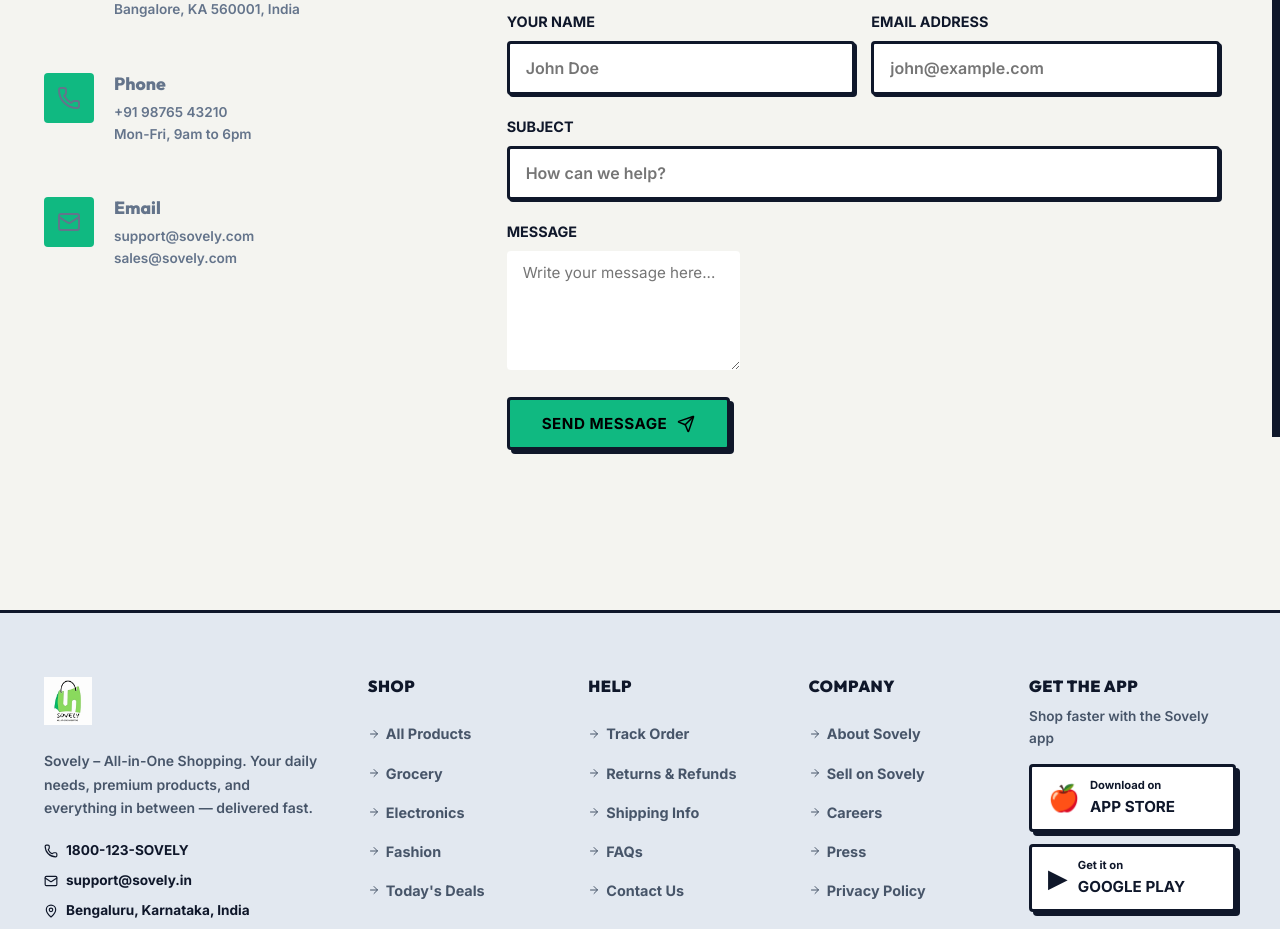
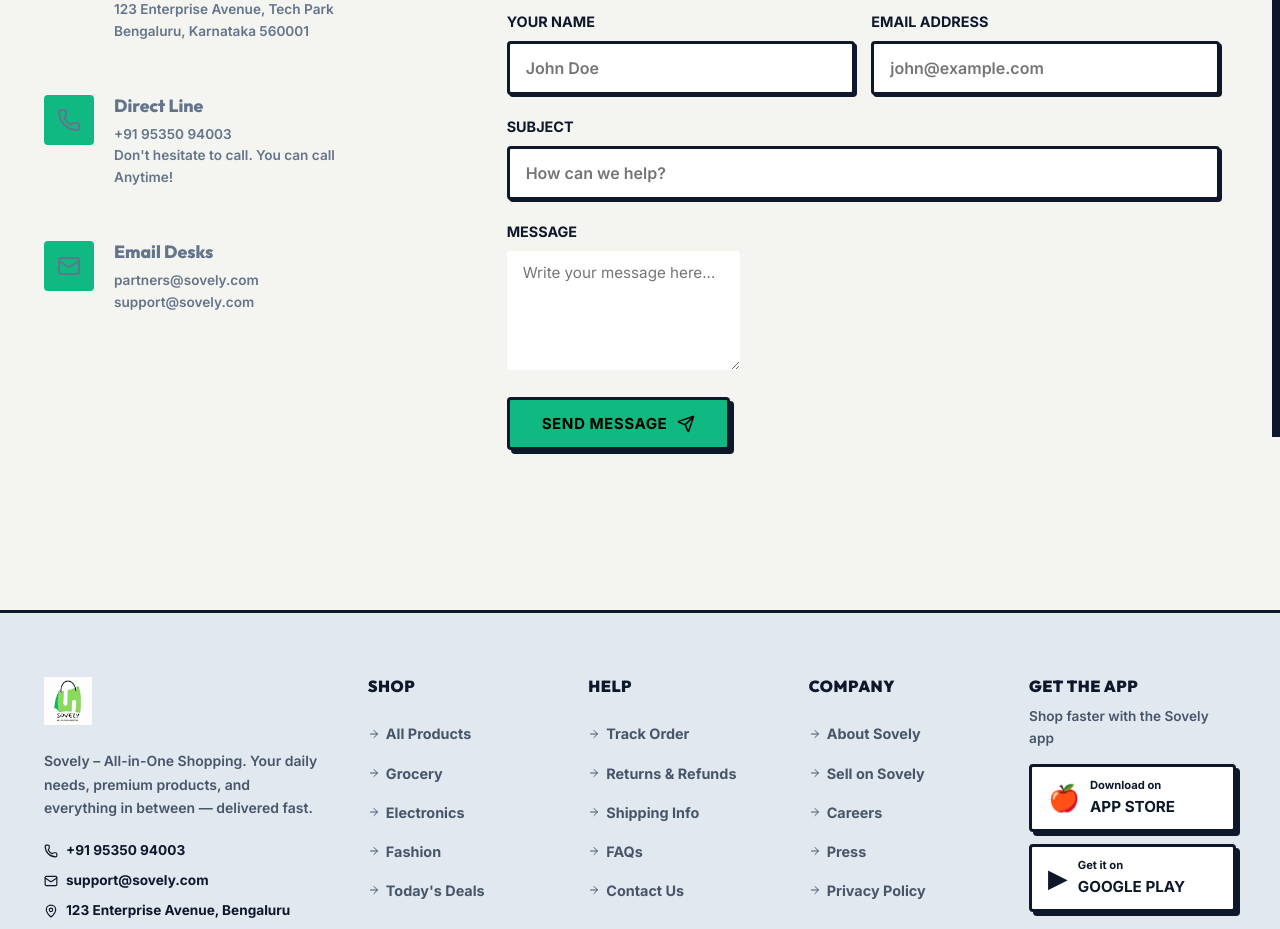
Before and after one commit to sovely-sales/b2c-sovely-ecommerce, a React (Vite) app in the folder sovely-app/: page /contact in a window 1280 px wide. Shown: the part 363-1292 px from the top of the page. Built offline with nearby package versions, Linux system fonts and the light colour scheme; no server answers.

Commit message:
feat: update corporate contact credentials in Contact page and Footer

```diff
--- a/sovely-app/src/components/Footer.jsx
+++ b/sovely-app/src/components/Footer.jsx
@@ -62,15 +62,15 @@
           <div className="footer-contact">
             <div className="footer-contact-item">
               <Phone size={14} />
-              <span>1800-123-SOVELY</span>
+              <span>+91 95350 94003</span>
             </div>
             <div className="footer-contact-item">
               <Mail size={14} />
-              <span>support@sovely.in</span>
+              <span>support@sovely.com</span>
             </div>
             <div className="footer-contact-item">
               <MapPin size={14} />
-              <span>Bengaluru, Karnataka, India</span>
+              <span>123 Enterprise Avenue, Bengaluru</span>
             </div>
           </div>
           {}
--- a/sovely-app/src/pages/Contact.jsx
+++ b/sovely-app/src/pages/Contact.jsx
@@ -19,11 +19,13 @@
               <MapPin size={24} />
             </div>
             <div>
-              <h3>Our Office</h3>
+              <h3>Headquarters</h3>
               <p>
-                123 Sovely Avenue, Tech Park
+                Sovely Supply Chain Pvt. Ltd.
                 <br />
-                Bangalore, KA 560001, India
+                123 Enterprise Avenue, Tech Park
+                <br />
+                Bengaluru, Karnataka 560001
               </p>
             </div>
           </div>
@@ -33,11 +35,11 @@
               <Phone size={24} />
             </div>
             <div>
-              <h3>Phone</h3>
+              <h3>Direct Line</h3>
               <p>
-                +91 98765 43210
+                +91 95350 94003
                 <br />
-                Mon-Fri, 9am to 6pm
+                Don't hesitate to call. You can call Anytime!
               </p>
             </div>
           </div>
@@ -47,11 +49,11 @@
               <Mail size={24} />
             </div>
             <div>
-              <h3>Email</h3>
+              <h3>Email Desks</h3>
               <p>
+                partners@sovely.com
+                <br />
                 support@sovely.com
-                <br />
-                sales@sovely.com
               </p>
             </div>
           </div>
```
